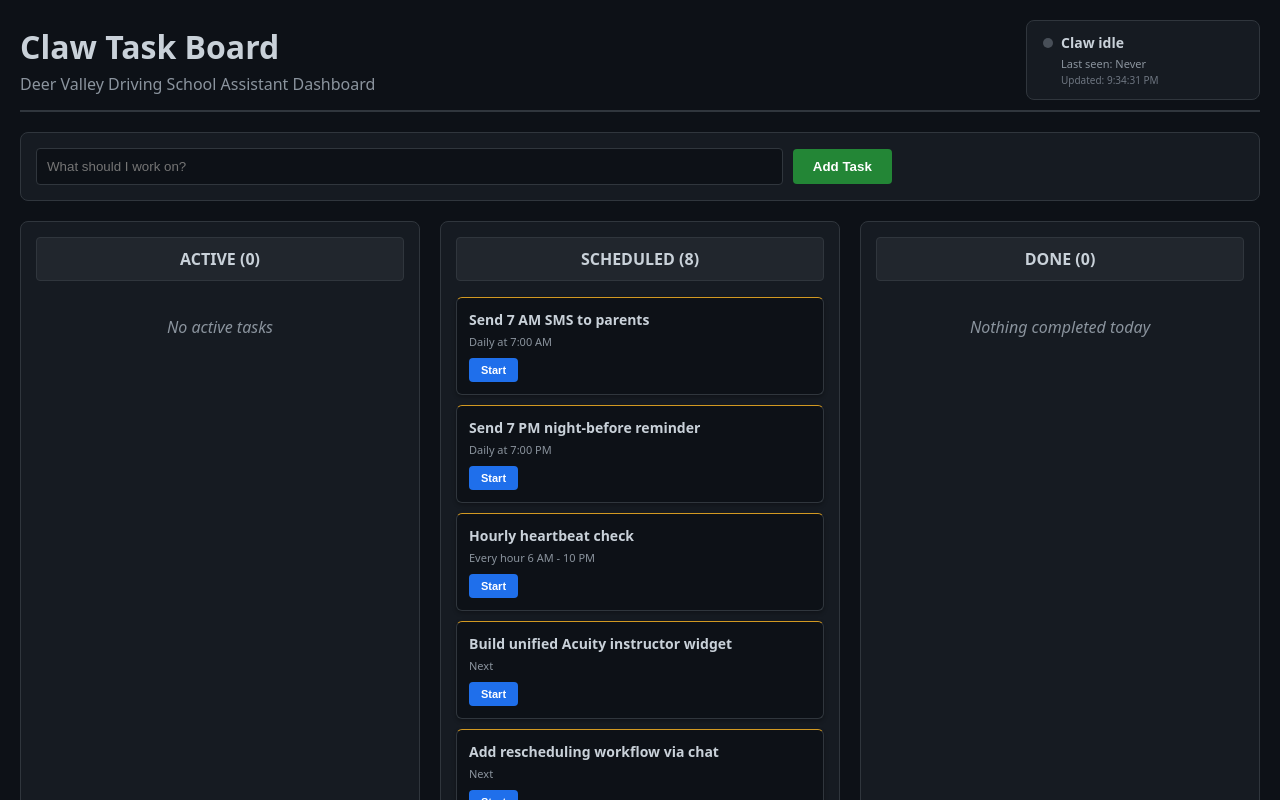
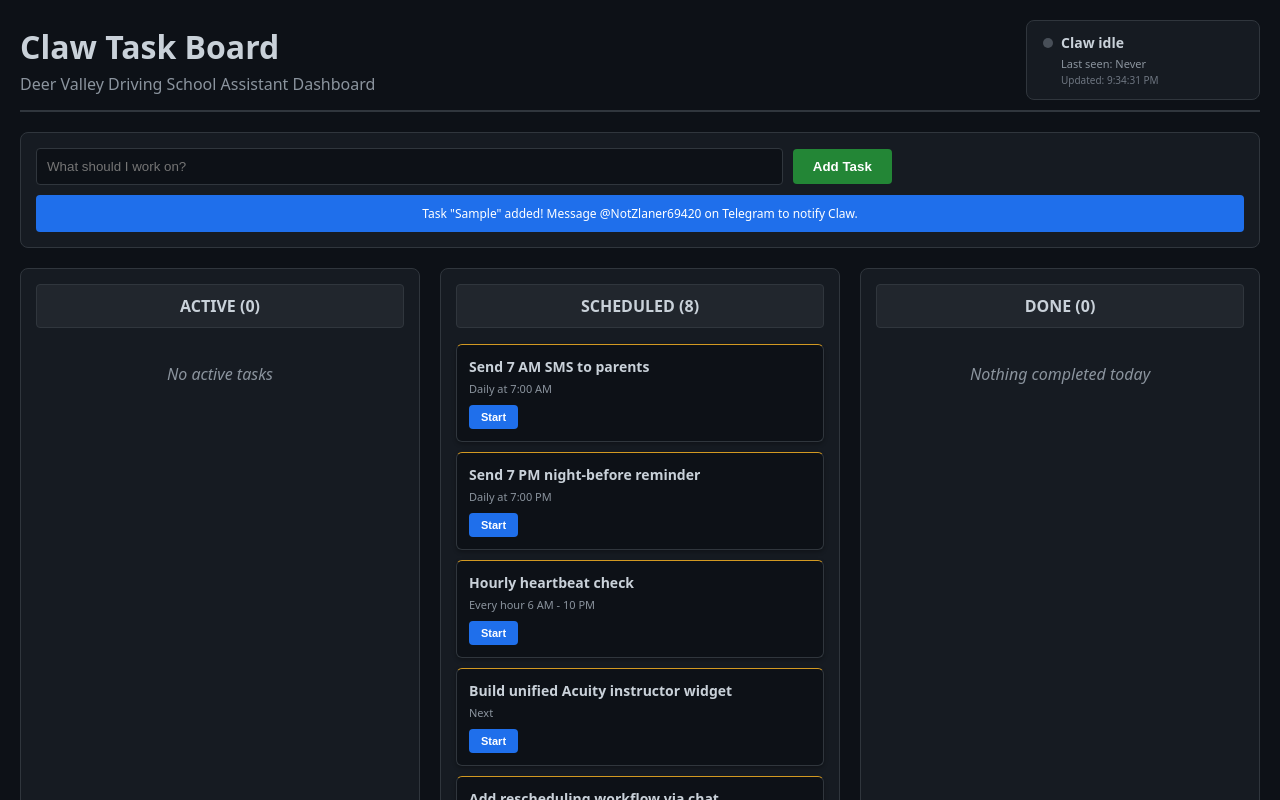
Before and after one commit to austendvds-boop/tronbot, a Next.js app in the folder assistant-board/: page / in a window 1280 px wide. Both pictures are taken after typing "Sample" into the empty fields and a click on the button "Add Task". Shown: the top 800 px of the page. Built offline with nearby package versions, Linux system fonts and the light colour scheme.

Commit message:
Add task notification banner

```diff
--- a/assistant-board/pages/index.js
+++ b/assistant-board/pages/index.js
@@ -10,6 +10,7 @@ export default function Dashboard() {
   const [clawStatus, setClawStatus] = useState({ active: false, lastSeen: null });
   const [prevCompletedCount, setPrevCompletedCount] = useState(0);
   const [newCompleted, setNewCompleted] = useState(0);
+  const [notification, setNotification] = useState(null);
 
   useEffect(() => {
     // Load from localStorage if available, else use imported JSON
@@ -111,6 +112,10 @@ export default function Dashboard() {
     setTasks(updatedTasks);
     localStorage.setItem('clawTasks', JSON.stringify(updatedTasks));
     setNewTask('');
+
+    // Show notification
+    setNotification(`Task "${newTask}" added! Message @NotZlaner69420 on Telegram to notify Claw.`);
+    setTimeout(() => setNotification(null), 5000);
   };
 
   const completeTask = async (id) => {
@@ -257,6 +262,15 @@ export default function Dashboard() {
       fontWeight: 'bold',
       marginTop: '8px',
       textAlign: 'center'
+    },
+    notificationBanner: {
+      background: '#1f6feb',
+      color: 'white',
+      padding: '10px',
+      borderRadius: '4px',
+      fontSize: '12px',
+      marginTop: '10px',
+      textAlign: 'center'
     }
   };
 
@@ -319,6 +333,11 @@ export default function Dashboard() {
           />
           <button type="submit" style={styles.submitBtn}>Add Task</button>
         </form>
+        {notification && (
+          <div style={styles.notificationBanner}>
+            {notification}
+          </div>
+        )}
       </div>
 
       {/* Kanban Board */}
```
